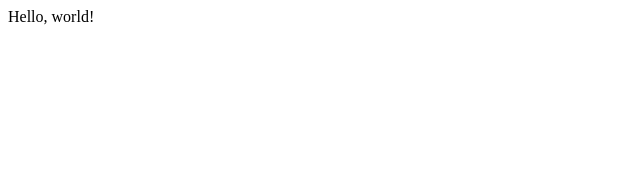
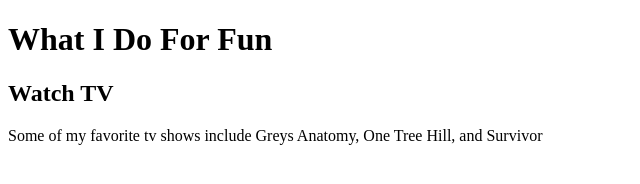
Before and after one commit to emmakuzas/emmakuzas.github.io, a plain HTML site: page index.html in a window 1280 px wide. Shown: the whole page, without its empty margins (0-640 px from the left). Drawn offline with Linux system fonts and the light colour scheme.

Commit message:
Adding week 2s index file excercise

```diff
--- a/index.html
+++ b/index.html
@@ -1,6 +1,11 @@
+<!DOCTYPE html>
 <html>
     <head></head>
     <body>
-      Hello, world!
+        <h1>What I Do For Fun</h1>
+        <h2>Watch TV</h2>
+        <p>
+           Some of my favorite tv shows include Greys Anatomy, One Tree Hill, and Survivor
+        </p>
     </body>
 </html>
```
